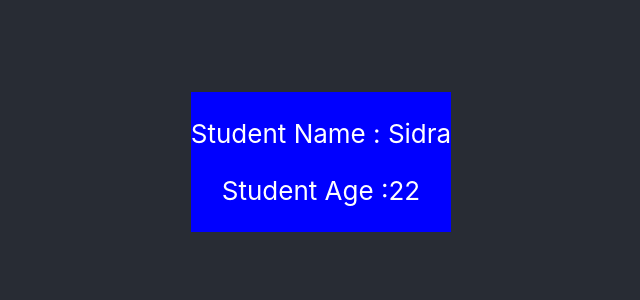
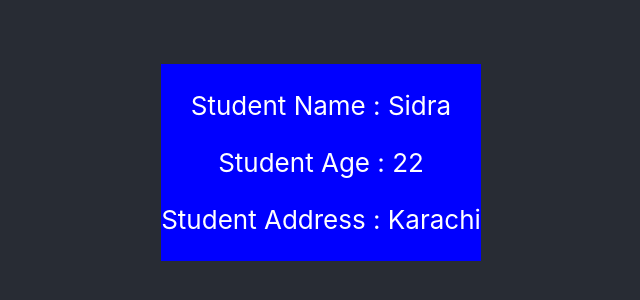
Before and after one commit to Moonamansoor06/parentchild, a React (Create React App) app: page / in a window 1280 px wide. Shown: the part 238-538 px from the top of the page, without its empty margins (319-959 px from the left). Built offline with nearby package versions, Linux system fonts and the light colour scheme.

Commit message:
field addent to student

```diff
--- a/src/App.js
+++ b/src/App.js
@@ -8,7 +8,7 @@ function App() {
   return (
     <div className="App">
 
-     <Child studentName={"Sidra"} studentAge={"22"}/>
+     <Child studentName={"Sidra"} studentAge={"22"} studentAddress={"Karachi"} />
     </div>
   );
 }
--- a/src/child.js
+++ b/src/child.js
@@ -9,10 +9,8 @@ function Child(props){
 
         <p>Student Name : {props.studentName}</p>
 
-        <p>Student Age :
-        {props.studentAge}
-
-        </p>
+        <p>Student Age : {props.studentAge}</p>
+        <p> Student Address : {props.studentAddress}</p>
 
 
 
```
Also changed, not shown: 1 other file (tests, documents, lock files or other folders).
